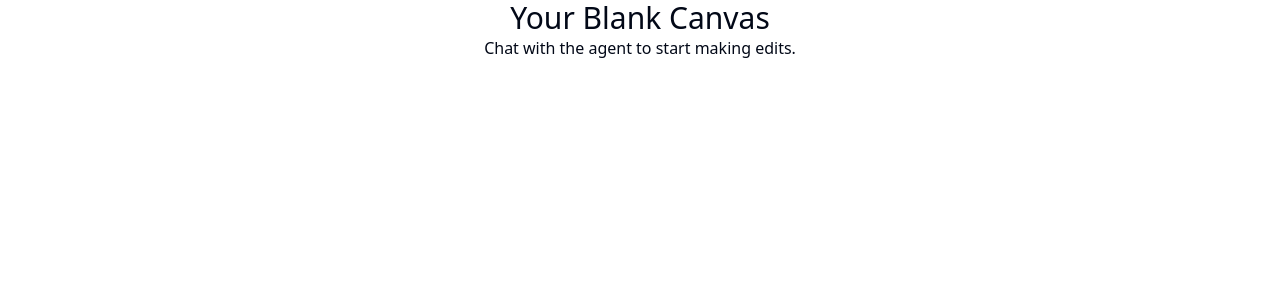
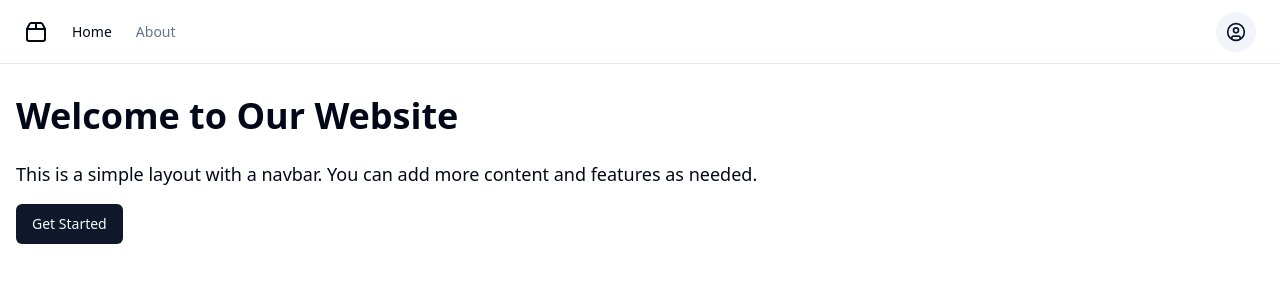
Before and after one commit to GPT-Engineer-App-Dev/simple-navbar-nest, a React (Vite) app: page / in a window 1280 px wide. Shown: the top 300 px of the page. Built offline with nearby package versions, Linux system fonts and the light colour scheme.

Commit message:
GPT Engineer Update [skip gpt_engineer]

```diff
--- a/src/App.jsx
+++ b/src/App.jsx
@@ -2,7 +2,7 @@ import { Toaster } from "@/components/ui/sonner";
 import { TooltipProvider } from "@/components/ui/tooltip";
 import { QueryClient, QueryClientProvider } from "@tanstack/react-query";
 import { Route, BrowserRouter as Router, Routes } from "react-router-dom";
-import Layout from "./layouts/clean"; // available: clean, navbar, sidebar
+import Layout from "./layouts/navbar"; // available: clean, navbar, sidebar
 import { navItems } from "./nav-items";
 
 const queryClient = new QueryClient();
--- a/src/layouts/navbar/index.jsx
+++ b/src/layouts/navbar/index.jsx
@@ -2,13 +2,17 @@ import { navItems } from "@/nav-items";
 import { Outlet } from "react-router-dom";
 import { DesktopNavbar } from "./_components/DesktopNavbar";
 import { MobileSheet } from "./_components/MobileSheet";
+import { UserMenu } from "./_components/UserMenu";
 
 const Layout = () => {
   return (
     <div className="flex min-h-screen w-full flex-col">
       <header className="sticky top-0 flex h-16 items-center gap-4 border-b bg-background px-4 md:px-6 justify-between">
         <DesktopNavbar navItems={navItems} />
-        <MobileSheet navItems={navItems} />
+        <div className="flex items-center gap-4">
+          <UserMenu />
+          <MobileSheet navItems={navItems} />
+        </div>
       </header>
       <main className="flex-grow overflow-auto">
         <Outlet />
--- a/src/nav-items.jsx
+++ b/src/nav-items.jsx
@@ -1,5 +1,6 @@
-import { Home } from "lucide-react";
+import { Home, Info } from "lucide-react";
 import Index from "./pages/Index.jsx";
+import About from "./pages/About.jsx";
 
 /**
  * Central place for defining the navigation items. Used for navigation components and routing.
@@ -11,4 +12,10 @@ export const navItems = [
     icon: <Home className="h-4 w-4" />,
     page: <Index />,
   },
+  {
+    title: "About",
+    to: "/about",
+    icon: <Info className="h-4 w-4" />,
+    page: <About />,
+  },
 ];
--- /dev/null
+++ b/src/pages/About.jsx
@@ -0,0 +1,15 @@
+const About = () => {
+  return (
+    <div className="container mx-auto px-4 py-8">
+      <h1 className="text-4xl font-bold mb-6">About Us</h1>
+      <p className="text-lg mb-4">
+        We are a company dedicated to providing excellent services and products to our customers.
+      </p>
+      <p className="text-lg mb-4">
+        Our mission is to innovate and improve the lives of people through technology and design.
+      </p>
+    </div>
+  );
+};
+
+export default About;
--- a/src/pages/Index.jsx
+++ b/src/pages/Index.jsx
@@ -1,12 +1,13 @@
-// Update this page (the content is just a fallback if you fail to update the page)
+import { Button } from "@/components/ui/button";
 
 const Index = () => {
   return (
-    <div className="flex justify-center items-center">
-      <div className="text-center">
-        <h1 className="text-3xl">Your Blank Canvas</h1>
-        <p>Chat with the agent to start making edits.</p>
-      </div>
+    <div className="container mx-auto px-4 py-8">
+      <h1 className="text-4xl font-bold mb-6">Welcome to Our Website</h1>
+      <p className="text-lg mb-4">
+        This is a simple layout with a navbar. You can add more content and features as needed.
+      </p>
+      <Button>Get Started</Button>
     </div>
   );
 };
```
